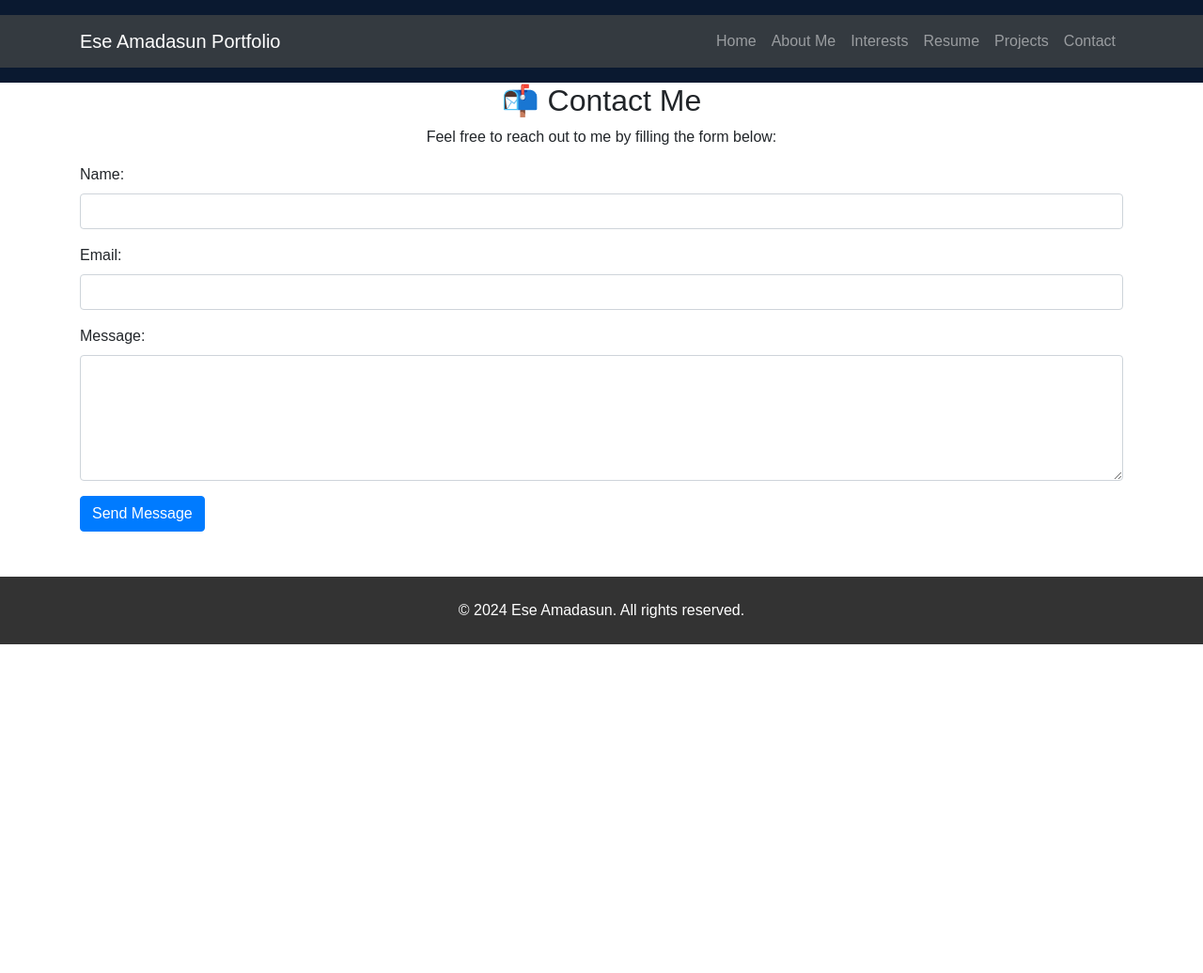
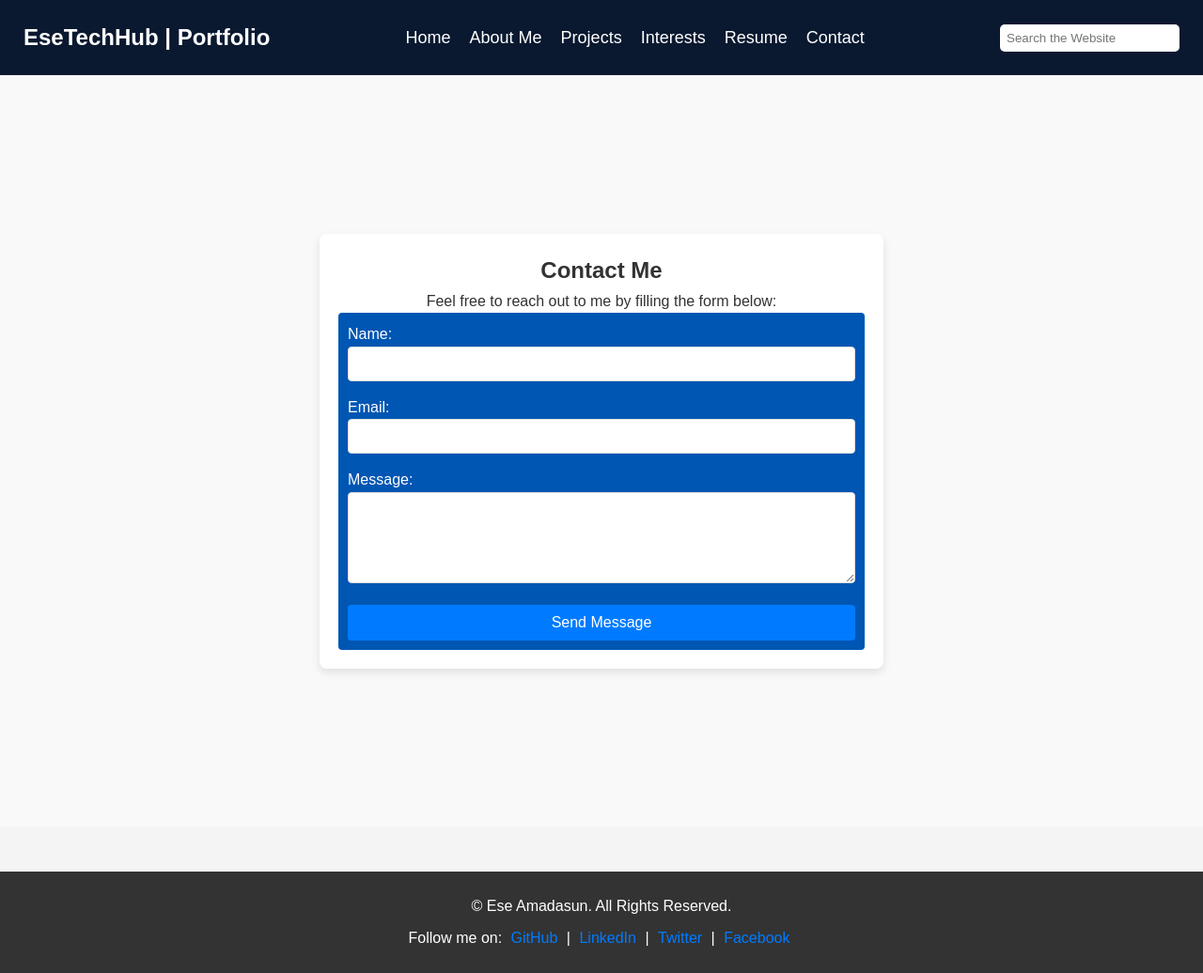
Before and after one commit to amadasunese/my_portfolio, a plain HTML site: page contact.html in a window 1280 px wide. Shown: the whole page at 94% size. Before the commit the page ends 800 px from the top, so only its background shows below. Drawn offline with nearby package versions, Linux system fonts and the light colour scheme.

Commit message:
modified the contact page

```diff
--- a/contact.html
+++ b/contact.html
@@ -5,46 +5,37 @@
     <meta name="viewport" content="width=device-width, initial-scale=1.0">
     <title>Ese Amadasun || Portfolio</title>
     <link rel="stylesheet" href="styles.css">
-    <link rel="stylesheet" href="https://maxcdn.bootstrapcdn.com/bootstrap/4.5.2/css/bootstrap.min.css">
-    <link href="https://cdnjs.cloudflare.com/ajax/libs/aos/2.3.4/aos.css" rel="stylesheet">
 </head>
 <body>
     <header>
-        <nav class="navbar navbar-expand-lg navbar-dark bg-dark">
-            <div class="container">
-                <a class="navbar-brand" href="index.html">Ese Amadasun Portfolio</a>
-                <button class="navbar-toggler" type="button" data-toggle="collapse" data-target="#navbarNav"
-                    aria-controls="navbarNav" aria-expanded="false" aria-label="Toggle navigation">
-                    <span class="navbar-toggler-icon"></span>
-                </button>
-                <div class="collapse navbar-collapse" id="navbarNav">
-                    <ul class="navbar-nav ml-auto">
-                        <li class="nav-item">
-                            <a class="nav-link" href="index.html">Home</a>
-                        </li>
-                        <li class="nav-item">
-                            <a class="nav-link" href="index.html #about-me">About Me</a>
-                        </li>
-                        <li class="nav-item">
-                            <a class="nav-link" href="index.html #interests">Interests</a>
-                        </li>
-                        <li class="nav-item">
-                            <a class="nav-link" href="resume.pdf">Resume</a>
-                        </li>
-                        <li class="nav-item">
-                            <a class="nav-link" href="index.html #projects">Projects</a>
-                        </li>
-                        <li class="nav-item">
-                            <a class="nav-link" href="public/contact.html">Contact</a>
-                        </li>
-                    </ul>
-                </div>
+        <nav class="navbar">
+            <div class="logo">EseTechHub | Portfolio</div>
+
+            <input type="checkbox" id="menu-toggle" class="menu-toggle">
+            <label for="menu-toggle" class="hamburger">
+                <span></span>
+                <span></span>
+                <span></span>
+            </label>
+
+            <ul class="nav-links">
+                <li><a href="index.html">Home</a></li>
+                <li><a href="index.html#about-me">About Me</a></li>
+                <li><a href="index.html#projects">Projects</a></li>
+                <li><a href="index.html#interests">Interests</a></li>
+                <li><a href="resume.pdf">Resume</a></li>
+                <li><a href="contact.html">Contact</a></li>
+            </ul>
+
+            <div class="search-box">
+                <input type="text" placeholder="Search the Website">
             </div>
         </nav>
     </header>
+
     <section id="contact" class="contact-section">
-        <div class="container">
-            <h2 class="text-center">📬 Contact Me</h2>
+        <div class="container-contact">
+            <h2 class="text-center">Contact Me</h2>
             <p class="text-center">Feel free to reach out to me by filling the form below:</p>
 
             <form action="/send-email" method="POST" class="contact-form">
@@ -65,9 +56,19 @@
         </div>
     </section>
 
-     <!--Footer section -->
-     <footer>
-        <p>&copy; 2024 Ese Amadasun. All rights reserved.</p>
-    </footer>
+
+     <!-- Footer section-->
+<footer>
+    <div class="footer-content">
+        <p>© Ese Amadasun. All Rights Reserved.</p>
+        <p>Follow me on:
+            <a href="https://github.com/amadasunese" target="_blank">GitHub</a> |
+            <a href="https://www.linkedin.com/in/amadasun-ese/" target="_blank">LinkedIn</a> |
+            <a href="https://twitter.com/amadasunese" target="_blank">Twitter</a> |
+            <a href="https://www.facebook.com/amadasunese" target="_blank">Facebook</a>
+        </p>
+    </div>
+</footer>
+
 </body>
 </html>
--- a/styles.css
+++ b/styles.css
@@ -17,57 +17,6 @@ header {
     background-color: #0a1930;
     padding: 1rem 0;
 }
-
-/* .navbar {
-    display: flex;
-    justify-content: space-between;
-    align-items: center;
-    max-width: 1200px;
-    margin: 0 auto;
-    padding: 0 1rem;
-    color: #fff;
-}
-
-.navbar .logo {
-    font-size: 1.75rem;
-    font-weight: bold;
-}
-
-.nav-links {
-    list-style: none;
-    display: flex;
-}
-
-.nav-links li {
-    margin-left: 20px;
-}
-
-.nav-links a {
-    text-decoration: none;
-    color: #fff;
-    font-weight: bold;
-    transition: color 0.3s ease;
-}
-
-.nav-links a:hover {
-    color: #ddd;
-}
-
-.search-box input {
-    padding: 0.5rem;
-    border: none;
-    border-radius: 5px;
-} */
-
-/* Hamburger Menu */
-/* .menu-toggle {
-    display: none;
-}
-
-.hamburger {
-    display: none;
-    cursor: pointer;
-} */
 
 /* Main Content */
 main {
@@ -324,24 +273,6 @@ footer a:hover {
 
 /* Media Queries */
 @media (max-width: 768px) {
-    /* .navbar {
-        flex-direction: column;
-    }
-
-    .hamburger {
-        display: inline-block;
-    }
-
-    .nav-links {
-        display: none;
-        flex-direction: column;
-        text-align: center;
-    }
-
-    .menu-toggle:checked + .nav-links {
-        display: flex;
-    } */
-
     .info-container {
         flex-direction: column;
     }
@@ -367,7 +298,6 @@ footer a:hover {
     justify-content: space-between;
     align-items: center;
     padding: 5px 25px;
-    background-color: #333;
     color: white;
 }
 
@@ -457,3 +387,97 @@ footer a:hover {
         display: flex;
     }
 }
+
+
+
+/* page styling */
+.contact-section {
+    display: flex;
+    justify-content: center;
+    align-items: center;
+    min-height: 100vh;
+    padding: 20px;
+    background-color: #f9f9f9;
+}
+
+.container-contact {
+    max-width: 600px;
+    width: 100%;
+    background-color: #fff;
+    padding: 20px;
+    border-radius: 8px;
+    box-shadow: 0 4px 10px rgba(0, 0, 0, 0.1);
+}
+
+/* Center text */
+.text-center {
+    text-align: center;
+}
+
+
+.contact-details a:hover {
+    text-decoration: underline;
+}
+
+/* Form styling */
+.contact-form .form-group {
+    margin-bottom: 15px;
+}
+
+.contact-form  {
+    width: 100%;
+    padding: 10px;
+    border: 1px solid #ddd;
+    border-radius: 4px;
+    box-sizing: border-box;
+}
+
+.form-control {
+    width: 100%;
+    padding: 10px;
+    border: 1px solid #ddd;
+    border-radius: 4px;
+    box-sizing: border-box;
+}
+
+.contact-form {
+    width: 100%;
+    padding: 10px;
+    background-color: #007bff;
+    color: #fff;
+    border: none;
+    border-radius: 4px;
+    cursor: pointer;
+}
+
+.btn-primary {
+    width: 100%;
+    padding: 10px;
+    background-color: #007bff;
+    color: #fff;
+    border: none;
+    border-radius: 4px;
+    cursor: pointer;
+}
+
+.contact-form {
+    background-color: #0056b3;
+}
+
+.btn-primary:hover {
+    background-color: #0056b3;
+}
+
+/* Responsive adjustments */
+@media (max-width: 768px) {
+    .container-contact {
+        padding: 15px;
+    }
+
+}
+
+@media (max-width: 480px) {
+    .container-contact {
+        padding: 10px;
+    }
+}
```
Also changed, not shown: index.html (+1 -1 lines).
